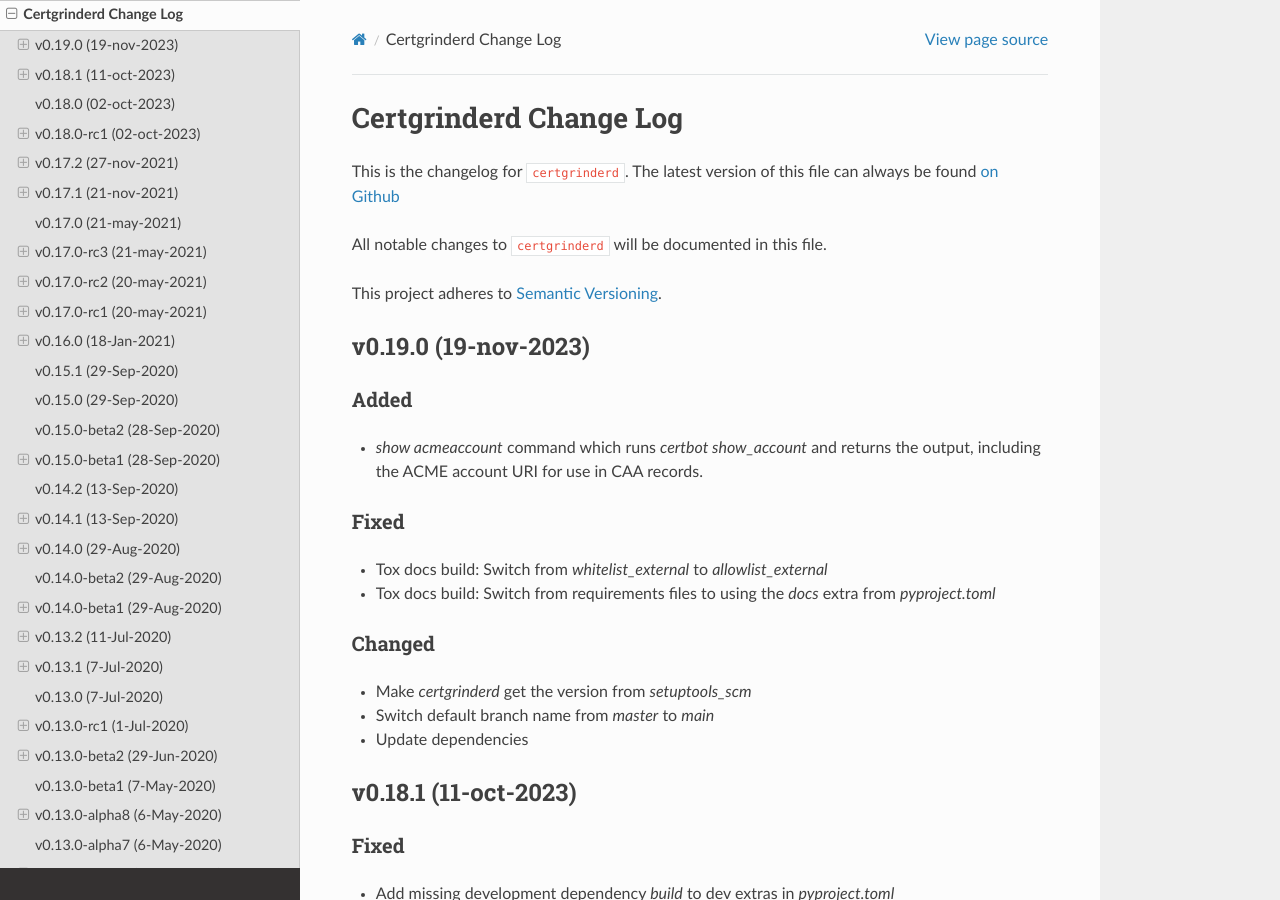
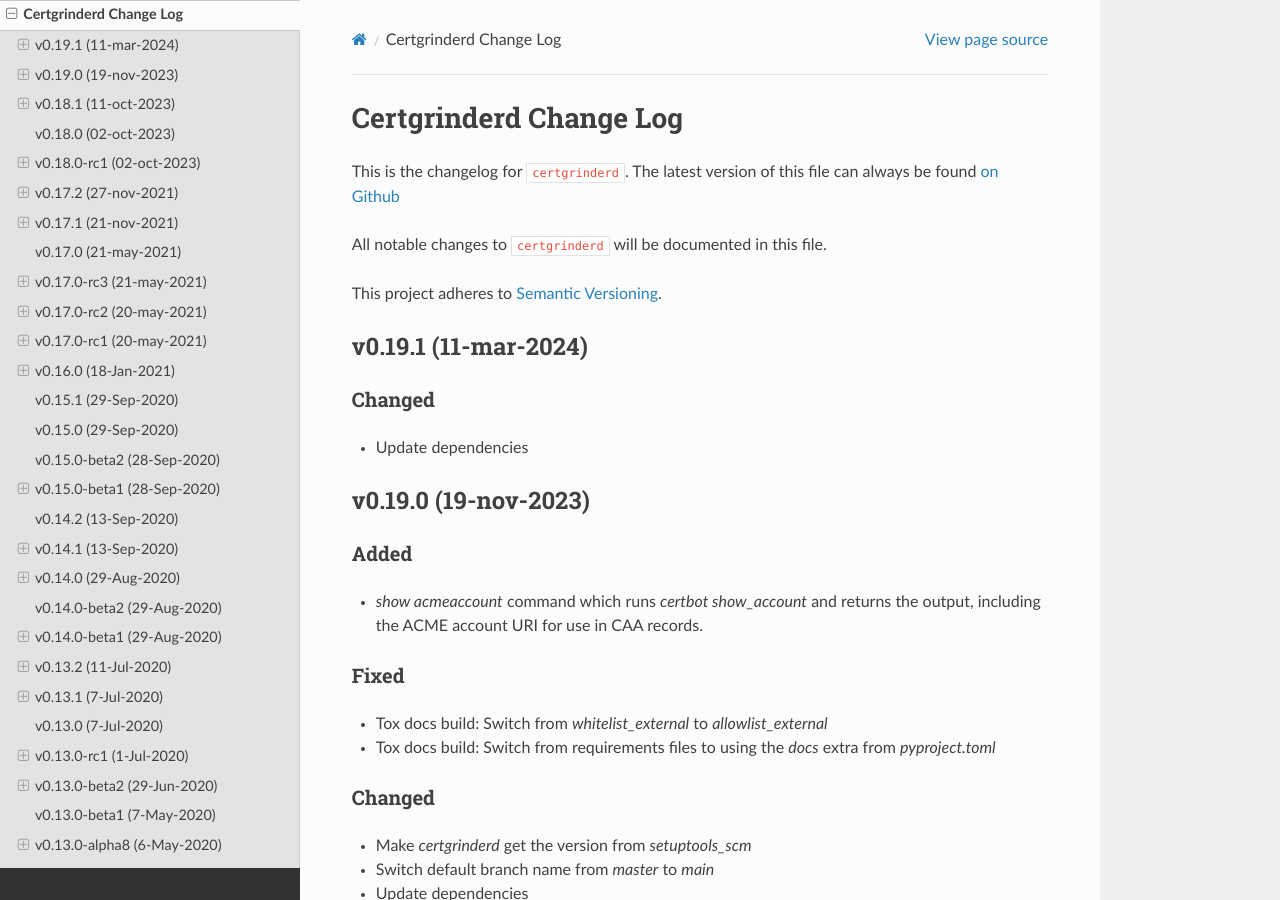
Before and after one commit to tykling/certgrinder, a Sphinx documentation site: the page built from docs/certgrinderd-changelog.rst, in a window 1280 px wide and 900 px high. Built offline with Sphinx 7.4.7 and the Read the Docs theme 2.0.0, drawn with Linux system fonts in a browser that asks for light colours.

Commit message:
Release v0.19.1

```diff
--- a/docs/certgrinder-changelog.rst
+++ b/docs/certgrinder-changelog.rst
@@ -8,6 +8,14 @@
 All notable changes to ``certgrinder`` will be documented in this file.
 
 This project adheres to `Semantic Versioning <http://semver.org/>`__.
+
+v0.19.1 (11-mar-2024)
+---------------------
+
+Changed
+~~~~~~~
+- Update dependencies
+
 
 v0.19.0 (19-nov-2023)
 ---------------------
--- a/docs/certgrinderd-changelog.rst
+++ b/docs/certgrinderd-changelog.rst
@@ -8,6 +8,14 @@
 All notable changes to ``certgrinderd`` will be documented in this file.
 
 This project adheres to `Semantic Versioning <http://semver.org/>`__.
+
+v0.19.1 (11-mar-2024)
+---------------------
+
+Changed
+~~~~~~~
+- Update dependencies
+
 
 v0.19.0 (19-nov-2023)
 ---------------------
```
